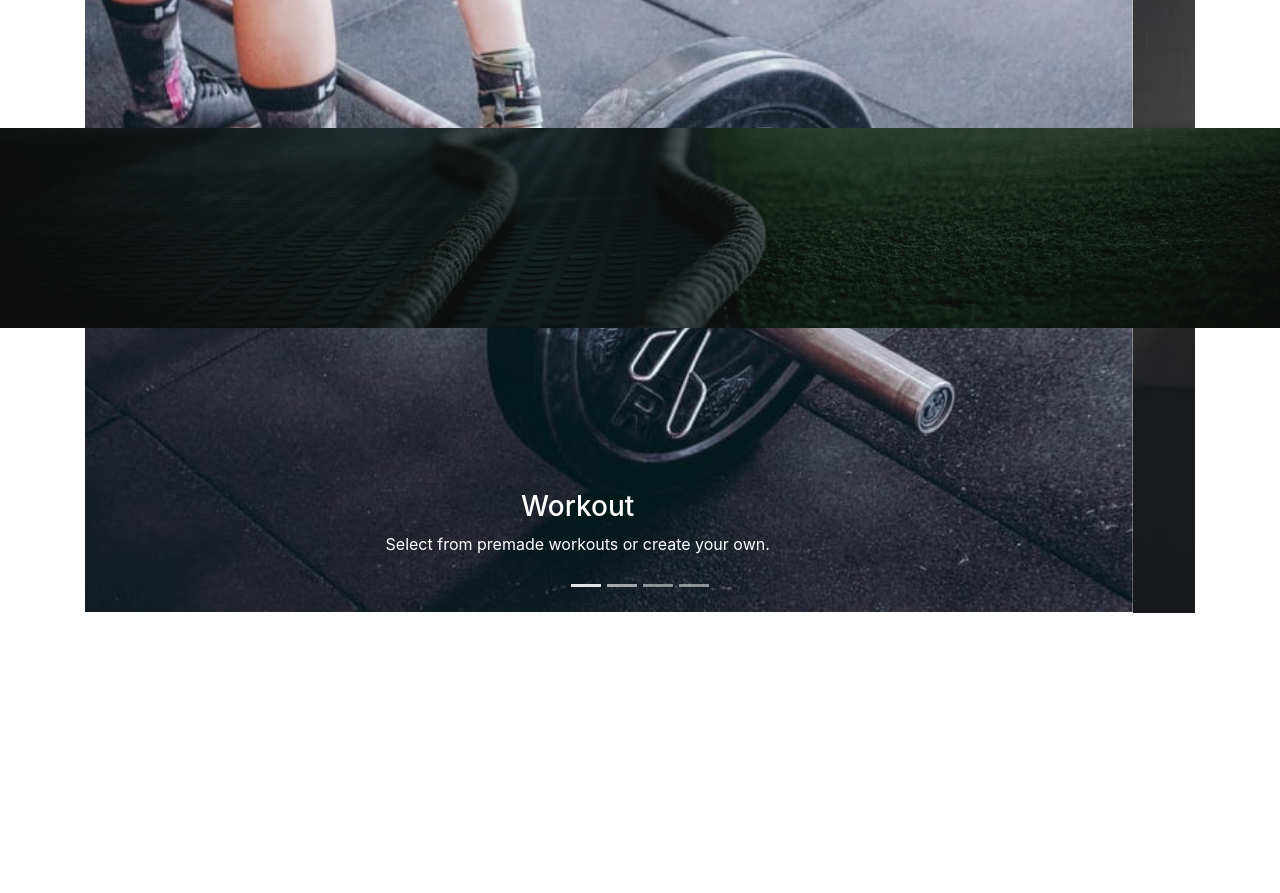
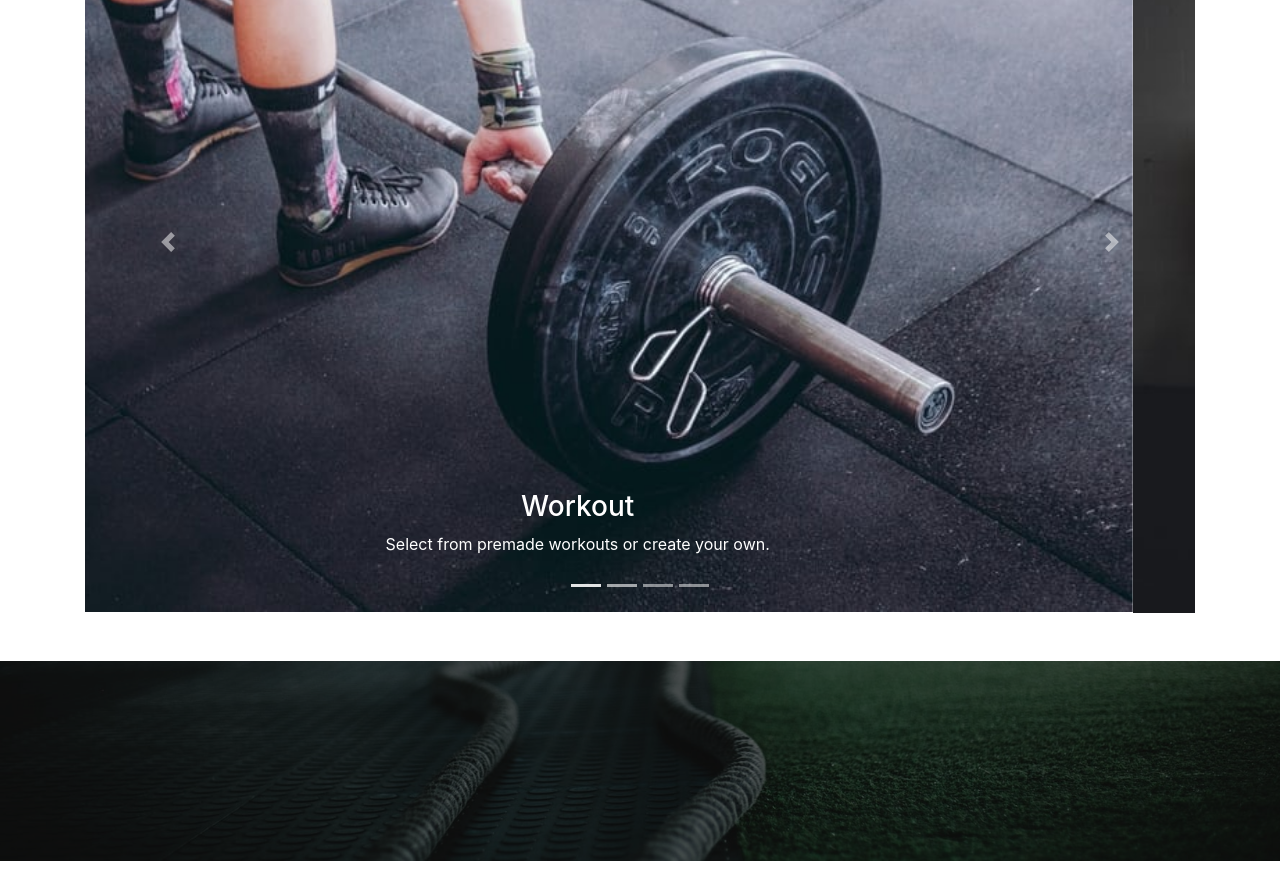
Before and after one commit to ccotheceo/EZBro, a React (Create React App) app in the folder ezbro/: page / in a window 1280 px wide. Shown: the part 440-1333 px from the top of the page. Before the commit the page ends 1053 px from the top, so only its background shows below. Built offline with nearby package versions, Linux system fonts and the light colour scheme.

Commit message:
fixed the jumbotronBottom to actually stay at bottom.

```diff
--- a/ezbro/src/App.js
+++ b/ezbro/src/App.js
@@ -31,8 +31,9 @@ function App() {
         </Router>
 
       </Layout>
-
-      <div className="fixed-bottom"><JumbotronBottom /></div>
+      <br></br>
+      <br></br>
+      <div className="position-relative"><JumbotronBottom /></div>
 
     </React.Fragment>
   );
```
